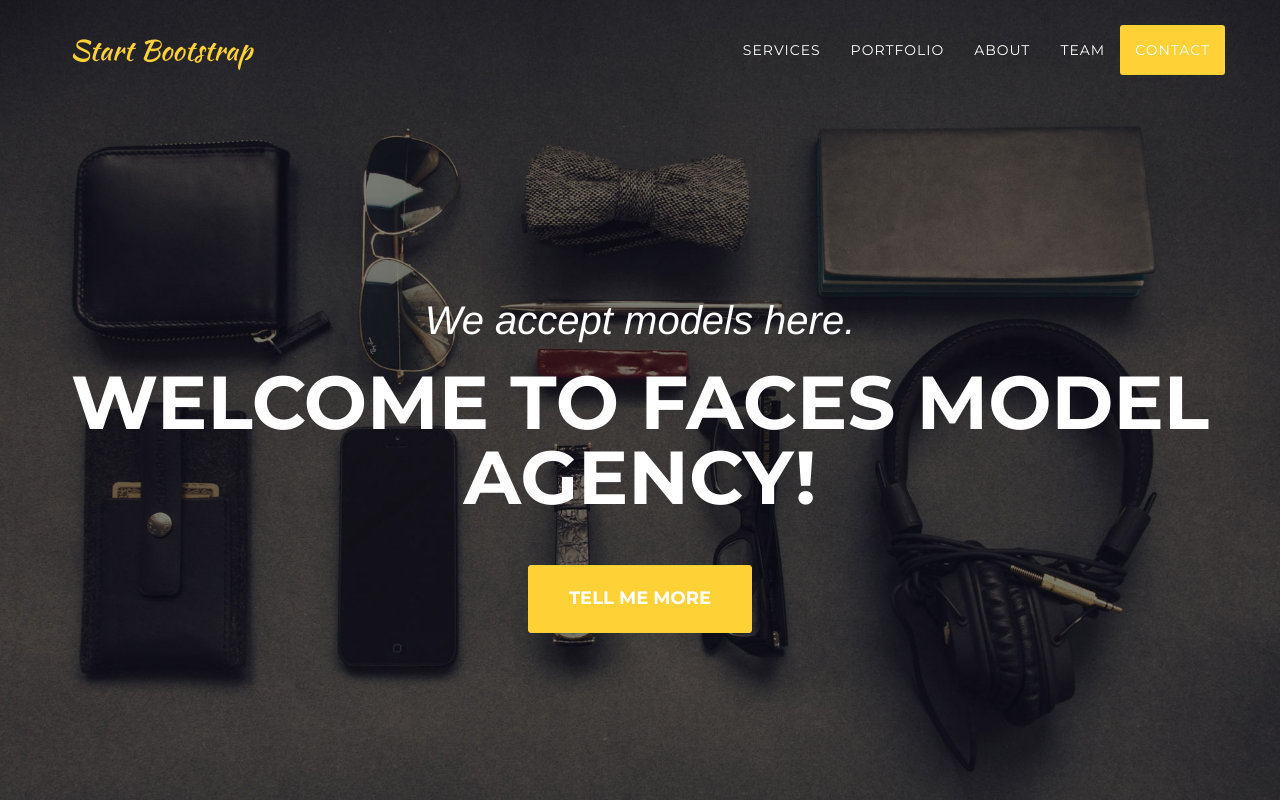
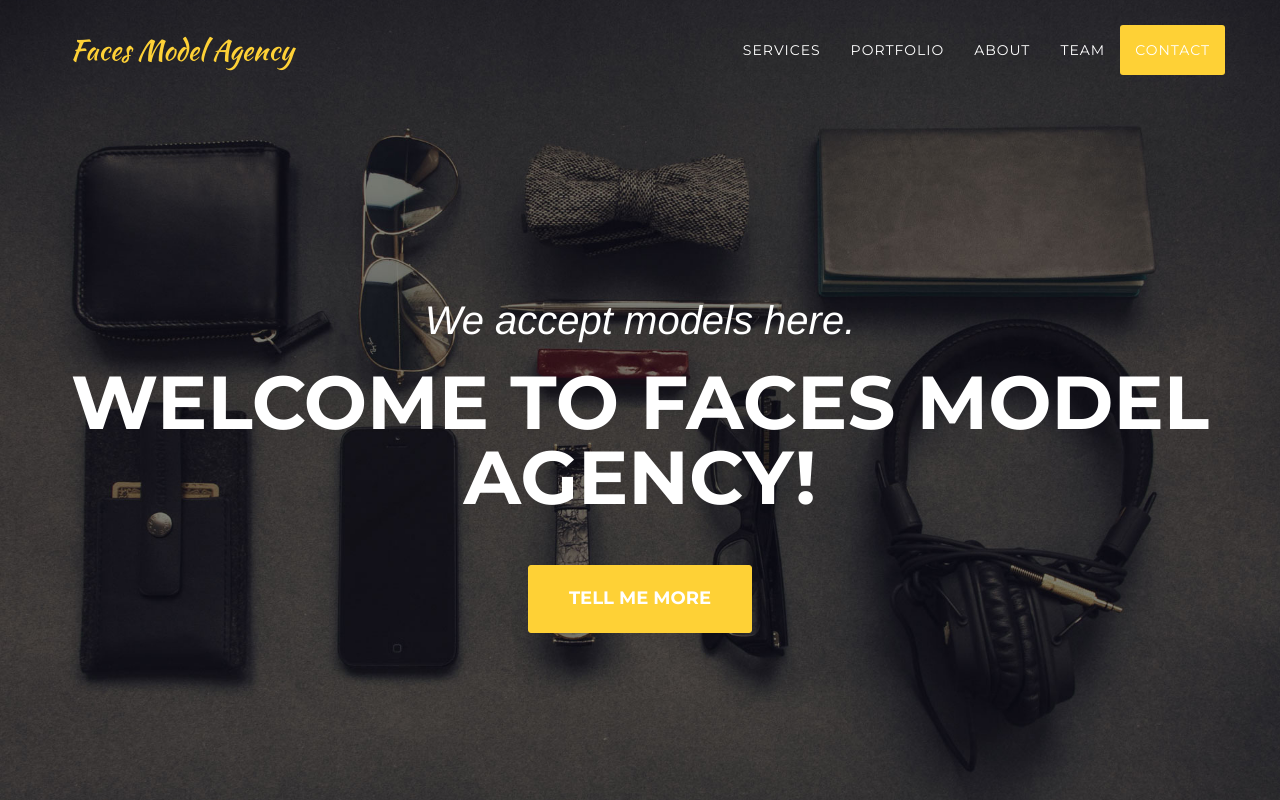
Before and after one commit to nicapungtilan/agencydanica, a website: page index.html in a window 1280 px wide. Shown: the top 800 px of the page. Drawn offline with nearby package versions, Linux system fonts and the light colour scheme; a web font is replaced by a local one.

Commit message:
Update index.html

```diff
--- a/index.html
+++ b/index.html
@@ -43,7 +43,7 @@
                 <button type="button" class="navbar-toggle" data-toggle="collapse" data-target="#bs-example-navbar-collapse-1">
                     <span class="sr-only">Toggle navigation</span> Menu <i class="fa fa-bars"></i>
                 </button>
-                <a class="navbar-brand page-scroll" href="#page-top">Start Bootstrap</a>
+                <a class="navbar-brand page-scroll" href="#page-top">Faces Model Agency</a>
             </div>
 
             <!-- Collect the nav links, forms, and other content for toggling -->
```
